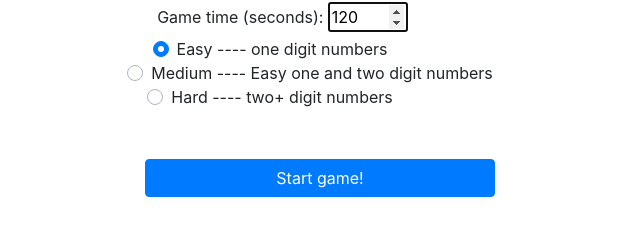
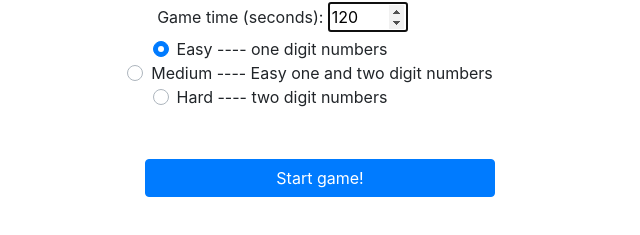
Before and after one commit to HJfromNZ/HJfromNZ.github.io, a plain HTML site: page index.html in a window 1280 px wide. Shown: the part 185-420 px from the top of the page, 320-960 px from the left. Drawn offline with nearby package versions, Linux system fonts and the light colour scheme.

Commit message:
Add files via upload

```diff
--- a/index.html
+++ b/index.html
@@ -31,7 +31,7 @@
         </div>
         <div class="custom-control custom-radio">
           <input type="radio" id="customRadio3" name="customRadio" class="custom-control-input">
-          <label class="custom-control-label hardLabel" for="customRadio3">Hard ---- two+ digit numbers</label>
+          <label class="custom-control-label hardLabel" for="customRadio3">Hard ---- two digit numbers</label>
         </div>
         <!-- <div class="custom-control custom-radio">
             <input type="radio" id="customRadio4" name="customRadio" class="custom-control-input">
```
